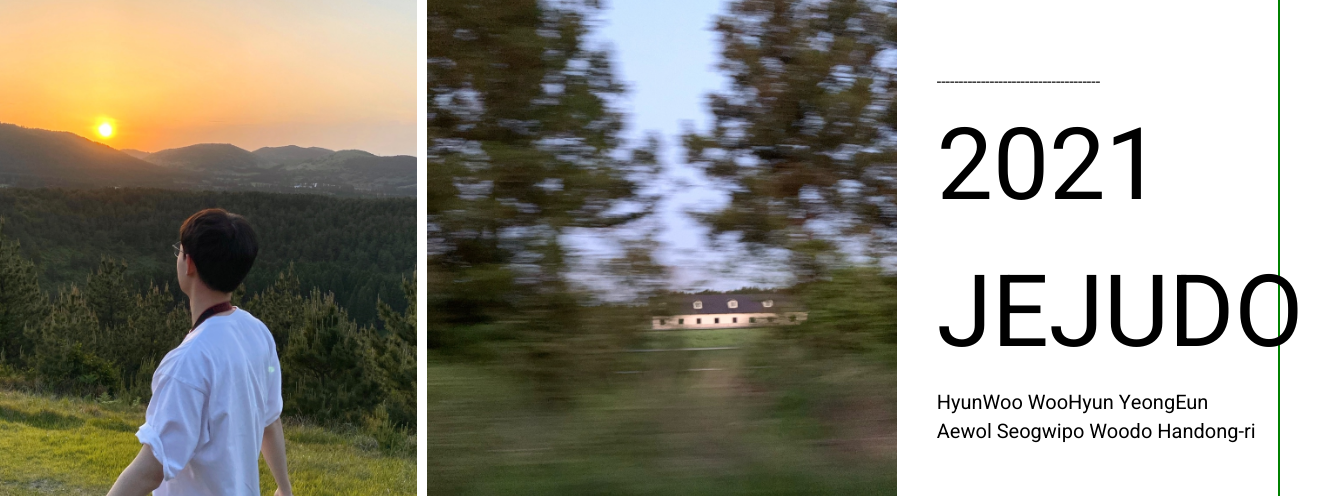
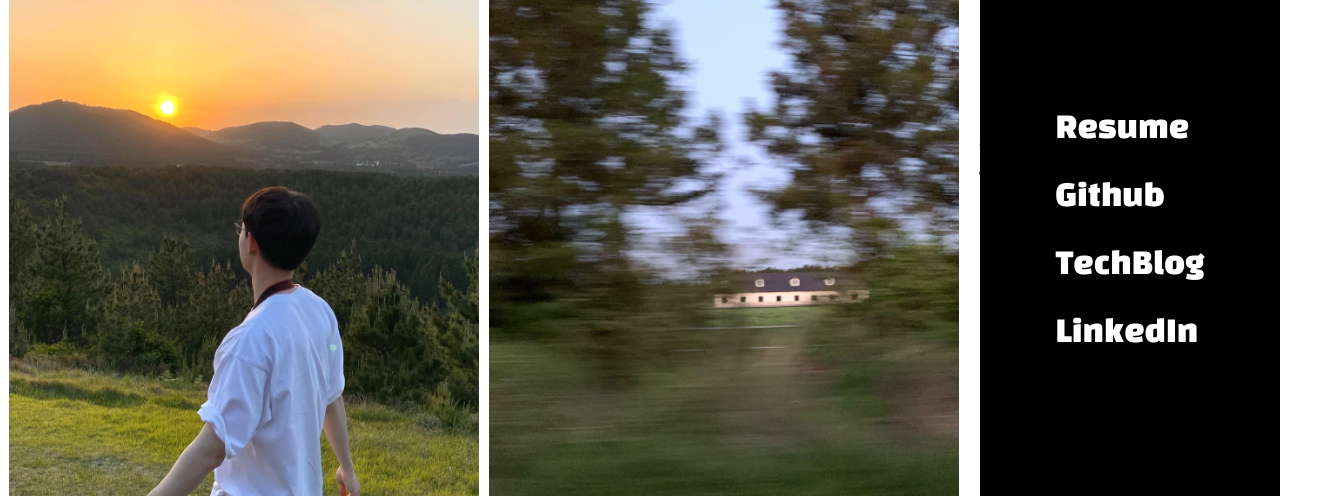
Before and after one commit to YesHyeon/hyun-site-web, a React (Create React App) app: page / in a window 1280 px wide. Shown: the part 1814-2310 px from the top of the page, 1333 px wide, since content can reach past the window. Built offline with nearby package versions, Linux system fonts and the light colour scheme; no server answers.

Commit message:
feat: Works 페이지 추가

```diff
--- a/src/App.js
+++ b/src/App.js
@@ -5,7 +5,7 @@
 import ProfileCard from './components/profileCard/profileCard';
 import Introduce from './components/introduce/introduce';
 import { Switch, Route } from 'react-router-dom';
-import GalleryMainPage from './components/video/video';
+import GalleryMainPage from './components/works/works';
 import { useRef } from 'react';
 
 function App() {
--- a/src/components/video/video.css
+++ b/src/components/works/video.css
@@ -29,12 +29,12 @@
 .gallery-index {
   display: flex;
   flex-direction: column;
-  padding-left: 30px;
-  padding-right: 30px;
+  padding-left: 10px;
+  padding-right: 10px;
 }
 
 .gallery-title {
-  font-family: "Heebo", sans-serif;
+  font-family: 'BlackHanSans';
   font-size: 100px;
 }
 
--- a/src/components/video/video.js
+++ b/src/components/works/works.js
@@ -3,23 +3,22 @@
 import jejudo2 from '../../images/gallery/jejudo8.jpeg';
 import busan1 from '../../images/gallery/jejudo6.jpeg';
 import busan2 from '../../images/gallery/busan1.jpeg';
+import RightMenu from '../rightMenu/rightMenu';
+import { MainContainer } from './works.styles';
 
-const GalleryMainPage = () => {
+const Works = () => {
   return (
-    <div id="gallery">
+    <MainContainer>
+      <RightMenu />
       <div id="gallery-bod">
         <img src={jejudo1} />
         <img src={jejudo2} />
         <div className="gallery-index">
           <text>-------------------------------------</text>
-          <text className="gallery-title">
-            2021
-            <br />
-            JEJUDO
-          </text>
+          <text className="gallery-title">Work</text>
           <text className="gallery-description">
-            HyunWoo WooHyun YeongEun <br />
-            Aewol Seogwipo Woodo Handong-ri
+            NHN Cloud <br />
+            펫페오톡
           </text>
         </div>
       </div>
@@ -39,7 +38,7 @@
         <img src={busan1} />
         <img src={busan2} />
       </div>
-    </div>
+    </MainContainer>
   );
 };
-export default GalleryMainPage;
+export default Works;
--- /dev/null
+++ b/src/components/works/works.styles.js
@@ -0,0 +1,6 @@
+import styled from '@emotion/styled';
+
+export const MainContainer = styled.div`
+  width: 100%;
+  height: 100%;
+`;
```
